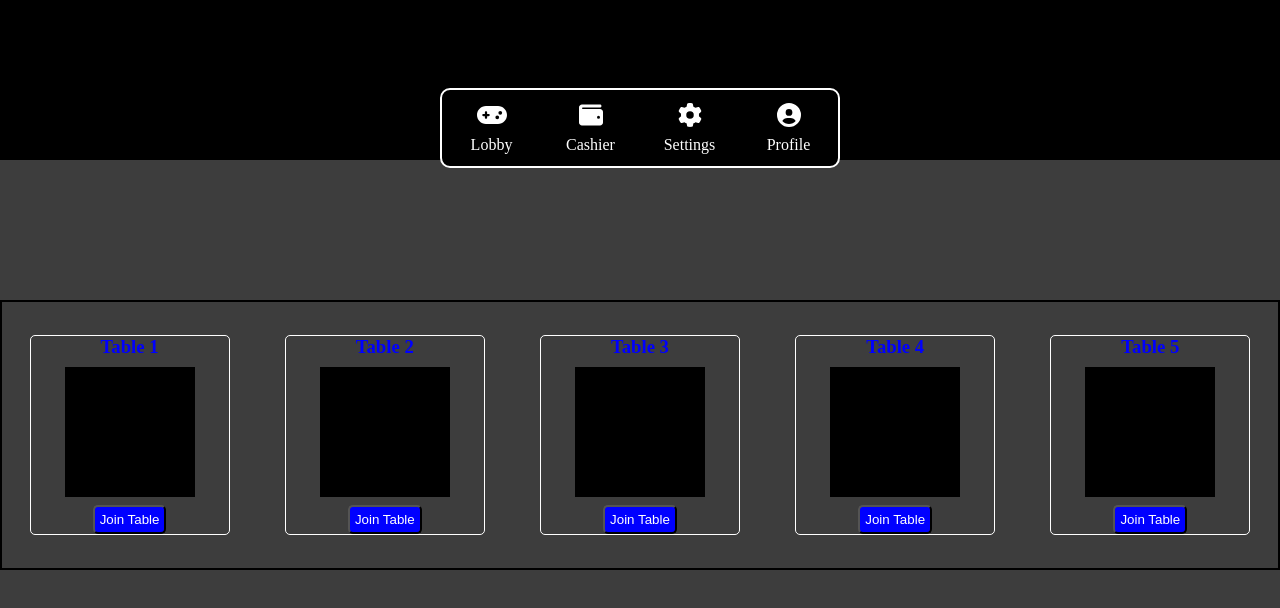
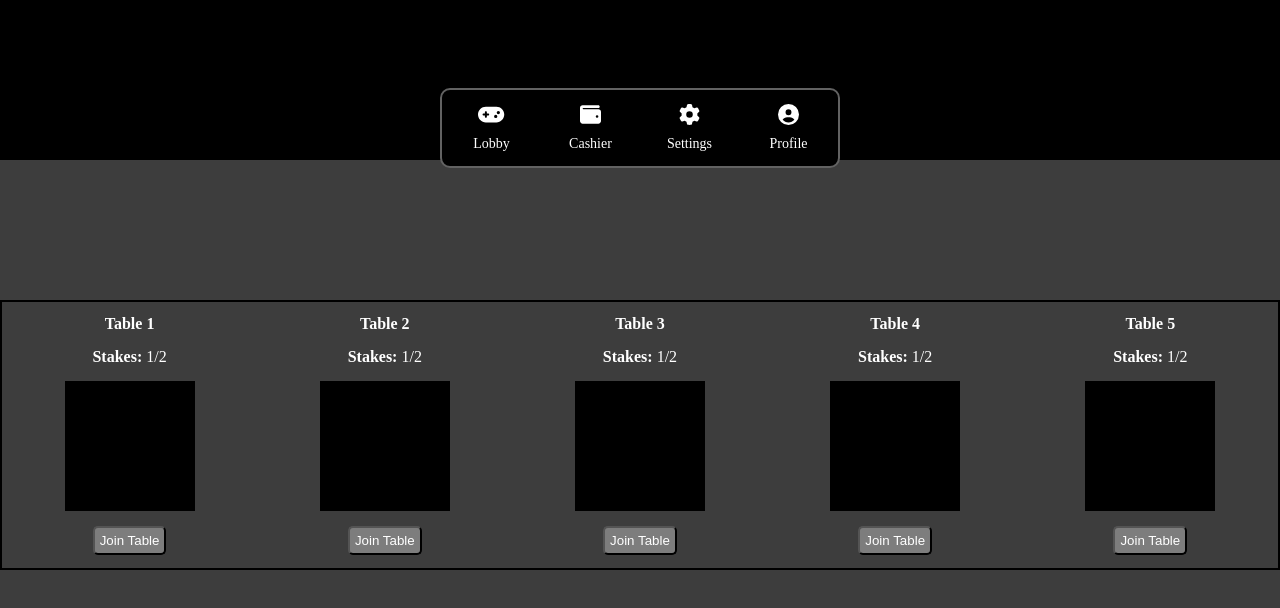
Before and after one commit to lavell119/pong_react, a React (Create React App) app in the folder frontend/: page / in a window 1280 px wide. Shown: the top 608 px of the page. Built offline with nearby package versions, Linux system fonts and the light colour scheme; no server answers.

Commit message:
decreased lobby-menu-item font-size and added stakes element to Table

```diff
--- a/frontend/src/App.css
+++ b/frontend/src/App.css
@@ -32,7 +32,7 @@
   position: absolute;
   top: 88px;
   border-radius: 10px;
-  border: 2px solid white;
+  border: 2px solid rgb(98, 98, 98);
   display: flex;
   align-items: center;
   justify-content: space-around;
@@ -48,19 +48,19 @@
   justify-content: space-around;
   flex-direction: column;
   cursor: pointer;
+  font-size: 14px;
 }
 
 .lobby_table {
-  height: 200px;
-  width: 200px;
+  height: 240px;
+  width: 240px;
   text-align: center;
   display: flex;
   flex-direction: column;
   align-items: center;
   justify-content: space-between;
-  color: blue;
-  border: 1px solid white;
-  border-radius: 5px;
+  color: rgb(255, 255, 255);
+
 }
 
 .lobby_tables {
@@ -103,7 +103,7 @@
 }
 
 .lobby_table button {
-  background: blue;
+  background: rgb(125, 125, 125);
   text-decoration: none;
   padding: 5px;
   color: white;
--- a/frontend/src/components/Lobby.js
+++ b/frontend/src/components/Lobby.js
@@ -1,10 +1,6 @@
 import React from 'react'
 import { FontAwesomeIcon } from '@fortawesome/react-fontawesome'
-import { faEnvelope } from '@fortawesome/free-solid-svg-icons'
-import { faGamepad } from '@fortawesome/free-solid-svg-icons'
-import { faWallet } from '@fortawesome/free-solid-svg-icons'
-import { faGear } from '@fortawesome/free-solid-svg-icons'
-import { faCircleUser } from '@fortawesome/free-solid-svg-icons'
+import { faGamepad, faWallet, faGear, faCircleUser } from '@fortawesome/free-solid-svg-icons'
 
 
 import LobbyTables from './LobbyTables'
--- a/frontend/src/components/LobbyTable.js
+++ b/frontend/src/components/LobbyTable.js
@@ -8,7 +8,8 @@ export default function LobbyTable(props) {
   return (
     <Link to={`table/${id}`}>
           <div className="lobby_table">
-            <h3> {`Table ${id}`} </h3>
+            <h4> {`Table ${id}`} </h4>
+            <text><b>Stakes:</b> 1/2 </text>
             <div className="lobby_table_table"></div>
             <button>Join Table</button>
            </div>
```
